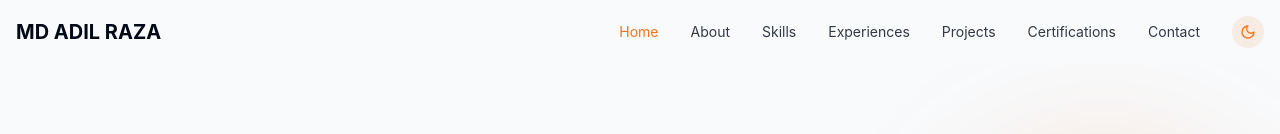
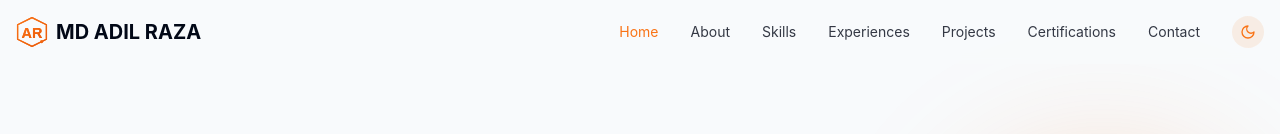
Before and after one commit to adil-r120/Adil-Dev-Portfolio, a React (Vite) app: page / in a window 1280 px wide. Shown: the top 134 px of the page. Built offline with nearby package versions, Linux system fonts and the light colour scheme; the HTML template or start-up script is replaced by a standard one.

Commit message:
Final UI updates: logo

```diff
--- a/index.html
+++ b/index.html
@@ -1,10 +1,12 @@
 <!doctype html>
 <html lang="en">
+
 <head>
   <meta charset="UTF-8" />
   <meta name="viewport" content="width=device-width, initial-scale=1.0" />
   <title>Md Adil Raza </title>
-    <meta name="description" content="Portfolio of Md Adil Raza - Full Stack Developer | AI & Cloud Enthusiast. Showcasing projects, skills, and certifications in web development and cloud computing." />
+  <meta name="description"
+    content="Portfolio of Md Adil Raza - Full Stack Developer | AI & Cloud Enthusiast. Showcasing projects, skills, and certifications in web development and cloud computing." />
   <meta name="author" content="Md Adil Raza" />
 
   <meta property="og:title" content="Md Adil Raza - Aspiring Software Engineer" />
@@ -17,11 +19,12 @@
   <meta name="twitter:image" content="logo.png" />
 
   <!-- icon -->
-    <link rel="icon" type="image/x-icon" href="logo.png">
+  <link rel="icon" type="image/svg+xml" href="/logo_new.svg">
 </head>
 
 <body>
   <div id="root"></div>
   <script type="module" src="/src/main.tsx"></script>
 </body>
+
 </html>
--- a/src/components/Navigation.tsx
+++ b/src/components/Navigation.tsx
@@ -41,14 +41,14 @@ const Navigation = () => {
   ];
 
   return (
-    <nav className={`fixed top-0 left-0 right-0 z-50 transition-all duration-300 ${
-      scrolled
+    <nav className={`fixed top-0 left-0 right-0 z-50 transition-all duration-300 ${scrolled
       ? "bg-background/90 backdrop-blur-md border-b border-orange-500/10"
       : "bg-background/80 backdrop-blur-sm"
       }`}>
       <div className="container mx-auto px-4">
         <div className="flex items-center justify-between h-16">
-          <Link to="/" className="text-xl font-bold">
+          <Link to="/" className="text-xl font-bold flex items-center gap-2">
+            <img src="/logo_new.svg" alt="Logo" className="w-8 h-8" />
             MD ADIL RAZA
           </Link>
 
@@ -71,8 +71,7 @@ const Navigation = () => {
               <Link
                 key={link.path}
                 to={link.path}
-                className={`text-sm transition-colors hover:text-orange-500 ${
-                  location.pathname === link.path
+                className={`text-sm transition-colors hover:text-orange-500 ${location.pathname === link.path
                   ? "text-orange-500"
                   : "text-foreground/80"
                   }`}
@@ -105,8 +104,7 @@ const Navigation = () => {
                 key={link.path}
                 to={link.path}
                 onClick={closeMenu}
-                className={`px-4 py-2 rounded-md text-base transition-colors ${
-                  location.pathname === link.path
+                className={`px-4 py-2 rounded-md text-base transition-colors ${location.pathname === link.path
                   ? "text-orange-500 bg-orange-500/10"
                   : "text-foreground/80 hover:text-orange-500 hover:bg-orange-500/5"
                   }`}
```
Also changed, not shown: public/logo_new.svg (added). Lines whose indentation alone changed are shown as unchanged.
